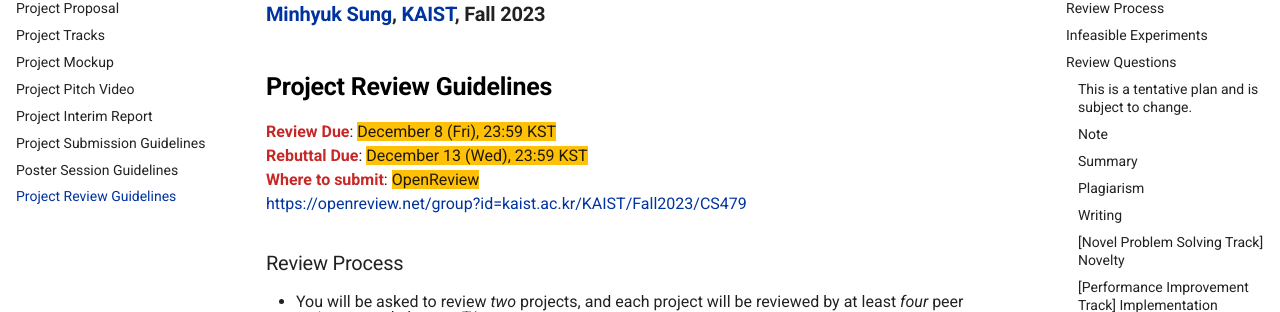
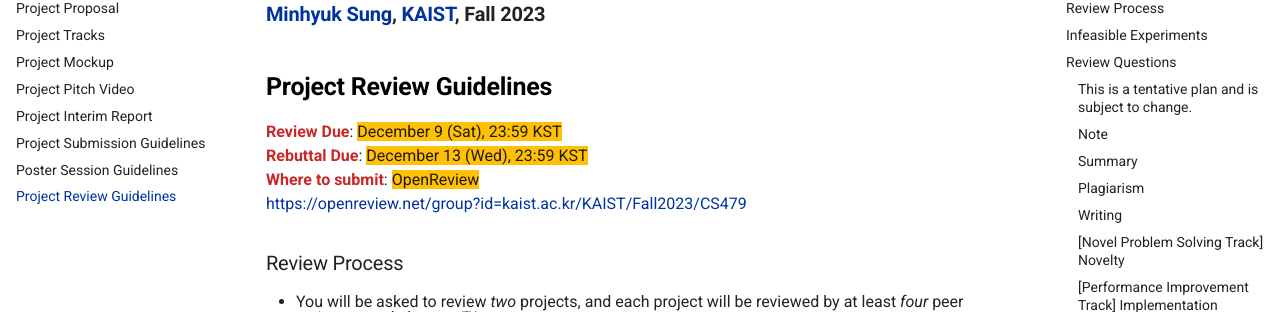
Before and after one commit to mhsung/kaist-cs479-fall-2023, an MkDocs documentation site: the page built from docs/project-review-guidelines.md, in a window 1280 px wide and 900 px high. Shown: the part 205-517 px from the top of the window. Built offline with MkDocs 1.6.1 and Material for MkDocs 9.7.7, drawn with Linux system fonts in a browser that asks for light colours.

Commit message:
Updated.

```diff
--- a/docs/project-review-guidelines.md
+++ b/docs/project-review-guidelines.md
@@ -9,7 +9,7 @@
 
 <!-- (Last updated: May 29, 2022. Subject to change.) -->
 
-^^Review Due^^: ==December 8 (Fri), 23:59 KST==
+^^Review Due^^: ==December 9 (Sat), 23:59 KST==
 ^^Rebuttal Due^^: ==December 13 (Wed), 23:59 KST==
 ^^Where to submit^^: ==OpenReview==
 [https://openreview.net/group?id=kaist.ac.kr/KAIST/Fall2023/CS479](https://openreview.net/group?id=kaist.ac.kr/KAIST/Fall2023/CS479){:target="_blank"}
```
